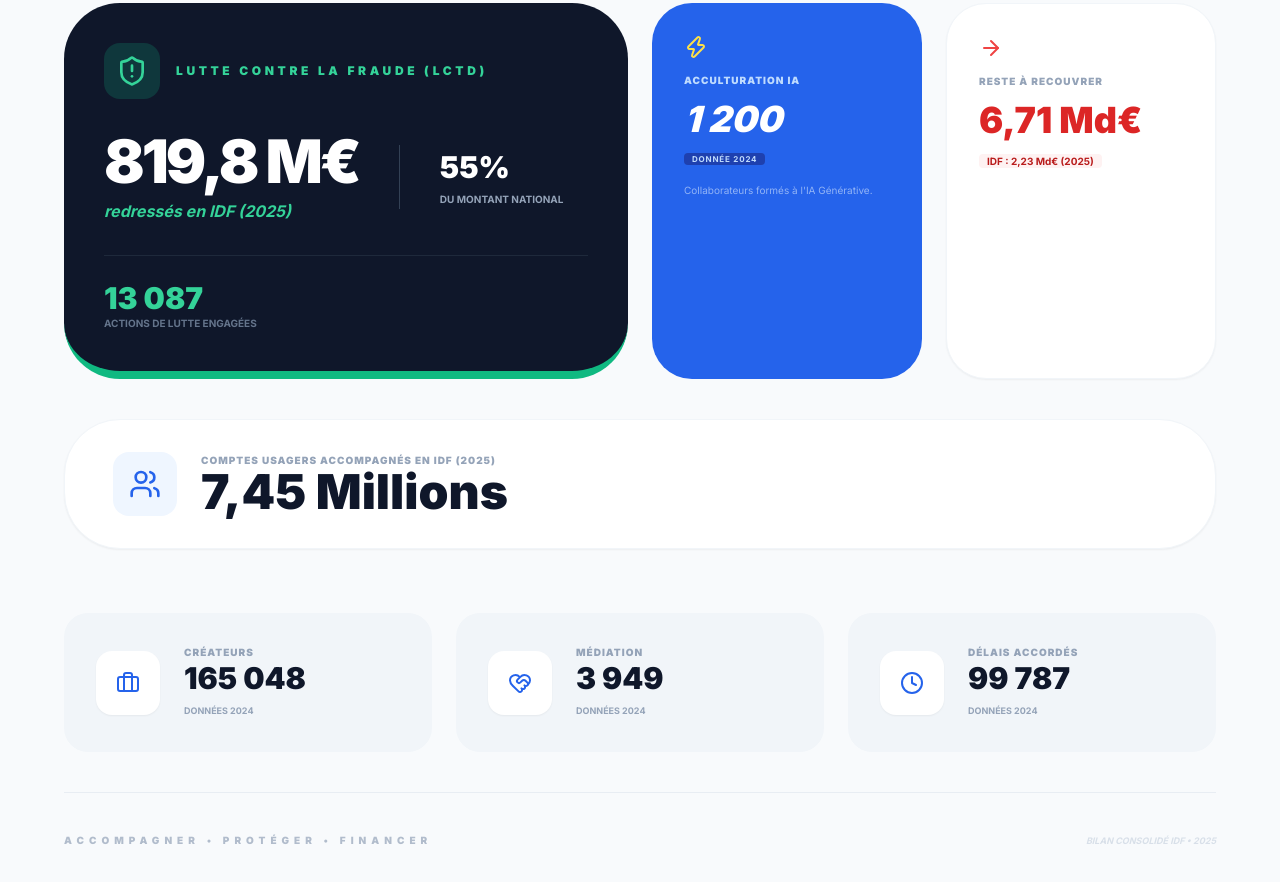
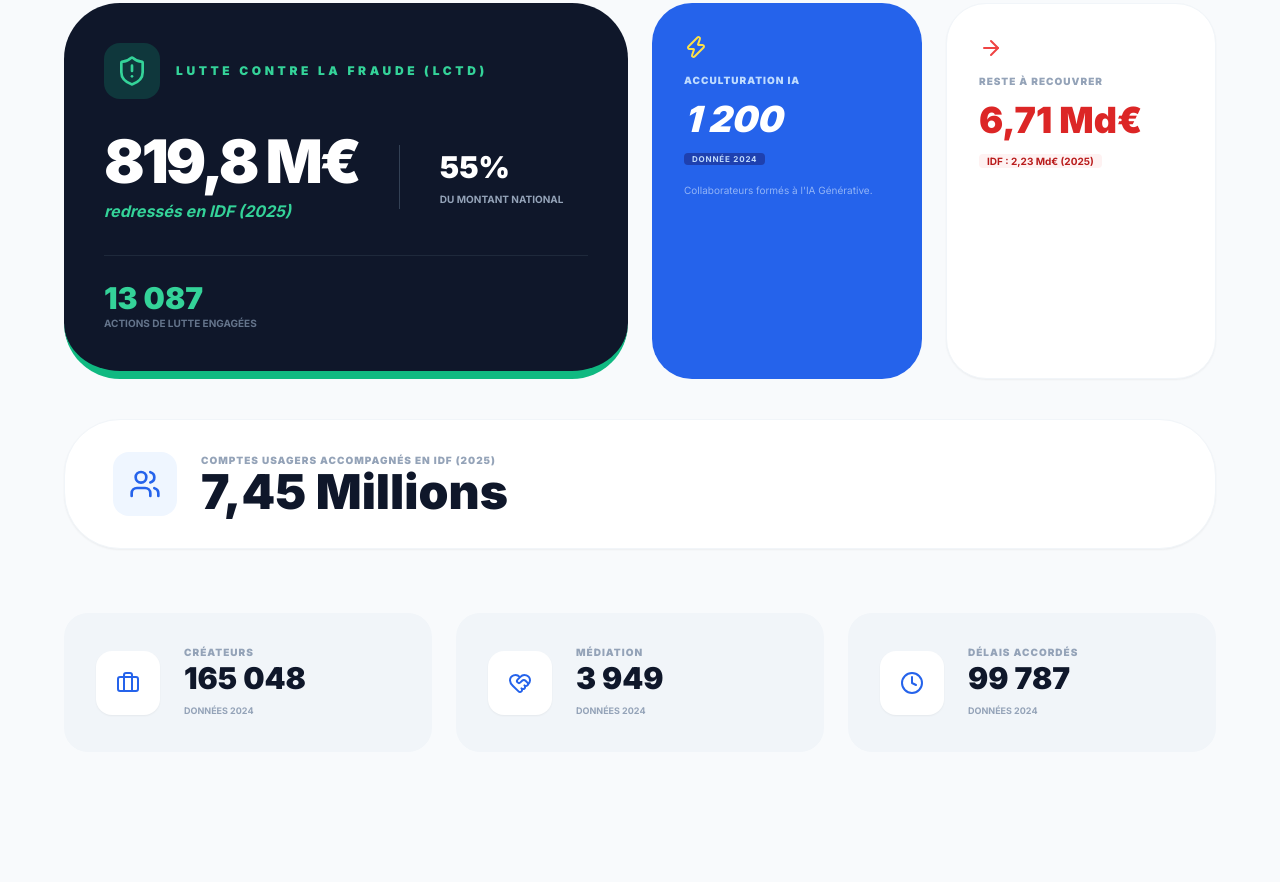
Before and after one commit to abenib10/affiche_chiffres_cles_2025, a plain HTML site: page index.html in a window 1280 px wide. Shown: the part 1665-2547 px from the top of the page. After the commit the page ends 2457 px from the top, so only its background shows below. Drawn offline with nearby package versions, Linux system fonts and the light colour scheme.

Commit message:
Fix HTML formatting and structure

```diff
--- a/index.html
+++ b/index.html
@@ -197,11 +197,6 @@
             </div>
         </div>
 
-        <footer class="pt-10 mt-10 border-t border-slate-200 flex justify-between items-center opacity-70">
-            <p class="text-[10px] font-black uppercase tracking-[0.5em] text-slate-400">Accompagner • Protéger • Financer</p>
-            <p class="text-[9px] font-bold text-slate-300 italic uppercase">Bilan consolidé IDF • 2025</p>
-        </footer>
-
     </div>
 
     <script>lucide.createIcons();</script>
```
